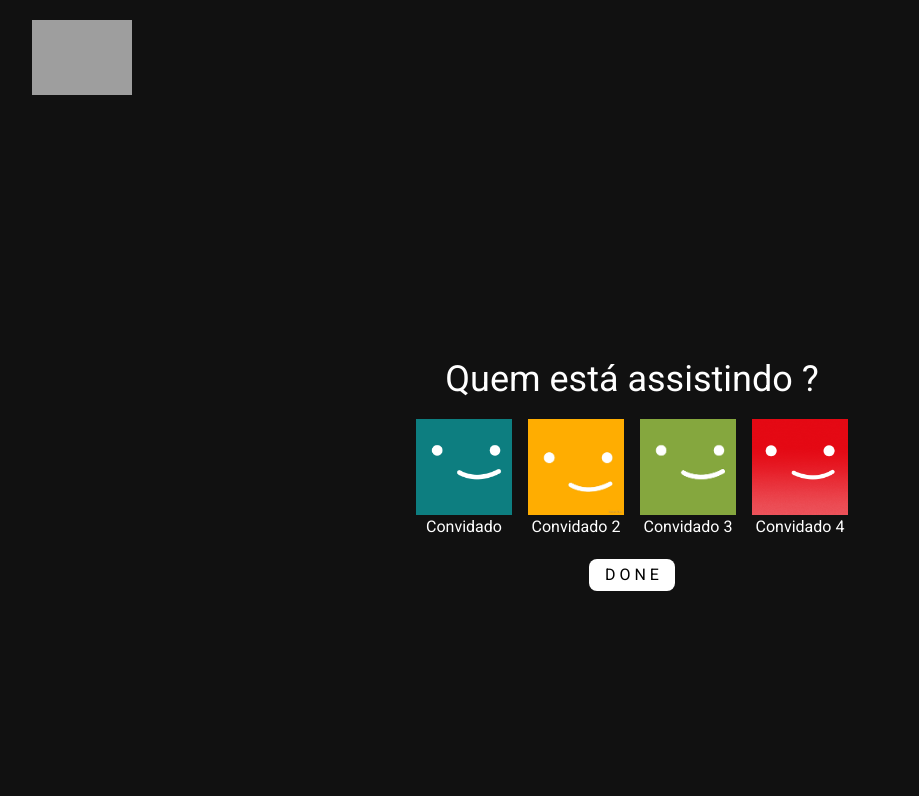
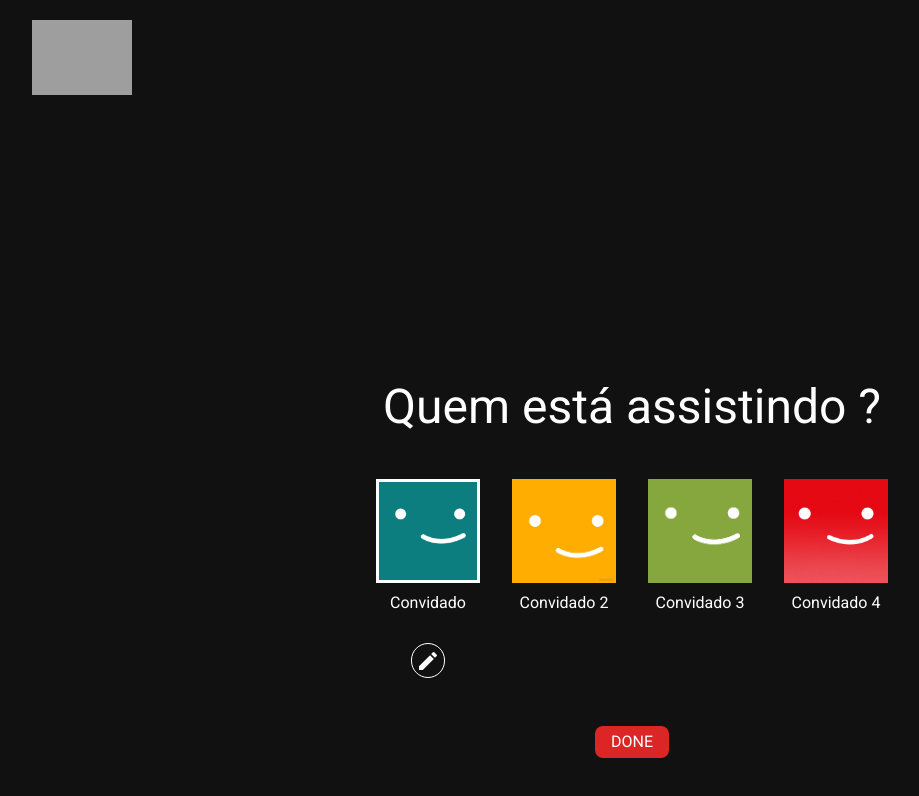
Before and after one commit to Vitosoaresp/clone_netflix, a React (Vite) app: page /profile in a window 1280 px wide. Shown: the top 796 px of the page, without its empty margins (8-927 px from the left). Built offline with nearby package versions, Linux system fonts and the light colour scheme; no server answers; grey boxes are pictures that could not be loaded.

Commit message:
feat: add function handle toggle profile

```diff
--- a/src/pages/Profile.jsx
+++ b/src/pages/Profile.jsx
@@ -1,28 +1,39 @@
+import { Create } from "@material-ui/icons";
+import { useContext } from "react";
 import { Link } from "react-router-dom";
 import logo from '../assest/logo.png';
-import { Profiles } from "../service/Profiles";
+import ProfilesContext from "../context/ProfilesContext";
 
 export function Profile() {
+  const { profiles, handleChangeProfile, selectedProfile } = useContext(ProfilesContext);
   return (
     <>
       <div className="ml-10 pt-5">
         <img src={logo} alt="" width="100px" />
       </div>
-      <main className="flex flex-col -mt-5 justify-center items-center w-full h-screen">
-        <h2 className="md:text-4xl text-2xl">Quem está assistindo ?</h2>
-        <div className="flex md:gap-4 gap-2 justify-center py-5 flex-wrap w-full">
-          {Profiles.map(profile => (
-            <button key={profile.id} type="button" className="md:w-24 w-20 flex flex-col items-center">
-              <img src={profile.image} alt={profile.nome} />
+      <main className="flex flex-col gap-6 justify-center items-center w-full px-10 py-72">
+        <h2 className="md:text-5xl text-2xl">Quem está assistindo ?</h2>
+        <div className="flex gap-6 justify-center  px-6 py-5 flex-wrap w-full">
+          {profiles.map(profile => (
+            <div
+              key={profile.id}
+              onClick={() => handleChangeProfile(profile.id)}
+              className="md:w-28 w-24 gap-2 flex flex-col items-center p-1 cursor-pointer"
+            >
+              <img src={profile.image} alt={profile.nome} className={`${selectedProfile.id === profile.id ? 'border-white' : 'border-none'} border-[3px]`} />
               <p className="text-sm md:text-base">{profile.nome}</p>
-            </button>
+              {selectedProfile.id === profile.id &&
+                <button disabled className="border border-white rounded-full p-1 cursor-not-allowed md:mt-5">
+                  <Create />
+                </button>}
+            </div>
           ))}
         </div>
         <Link
           to="/"
-          className="bg-white hover:bg-red-600 transition-colors text-black hover:text-white font-normal text-base py-1 px-4 rounded-lg"
+          className="bg-red-600 hover:bg-red-700 transition-colors text-white font-normal text-base py-1 px-4 rounded-lg"
         >
-          D O N E
+          DONE
         </Link>
       </main>
     </>
```
